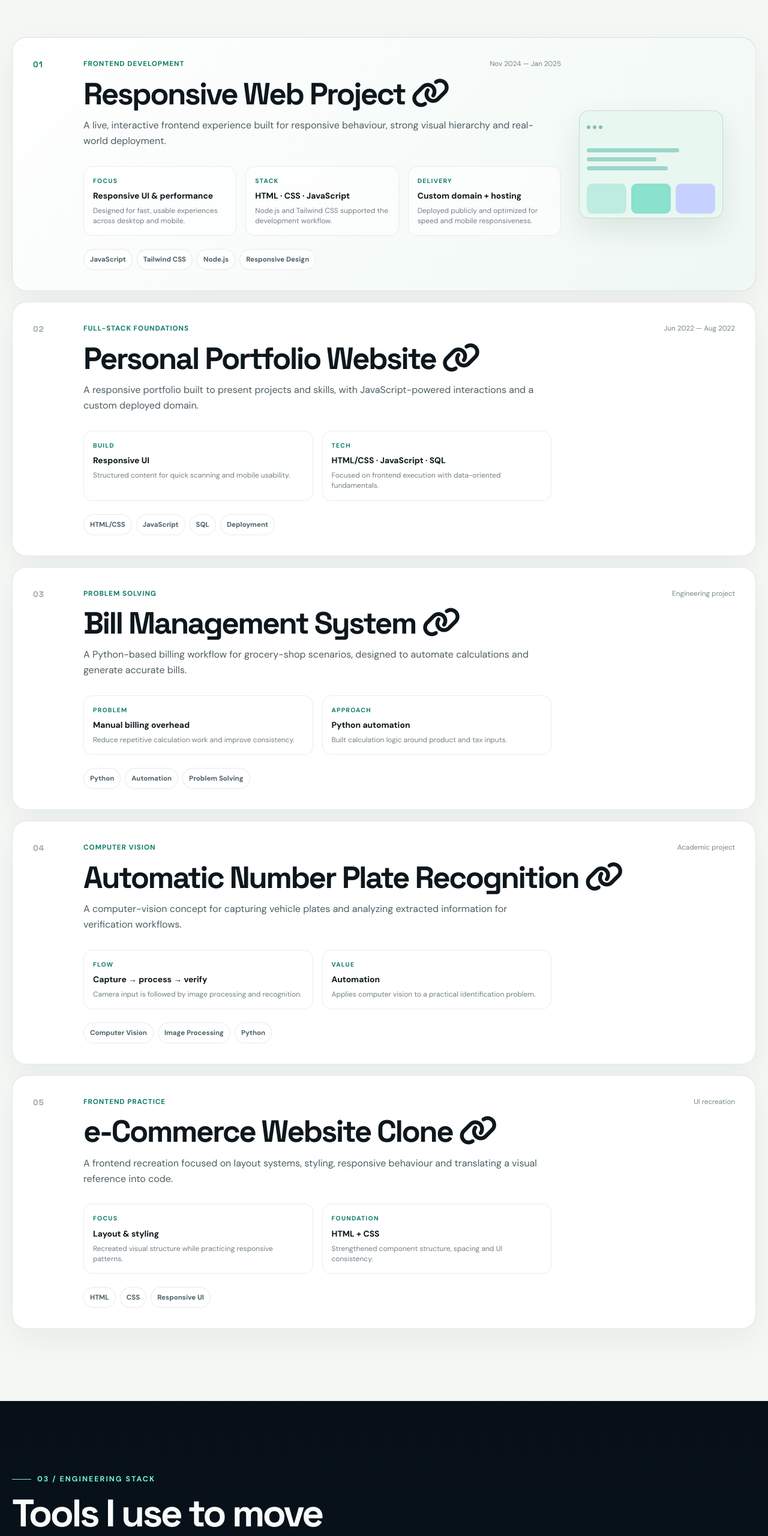
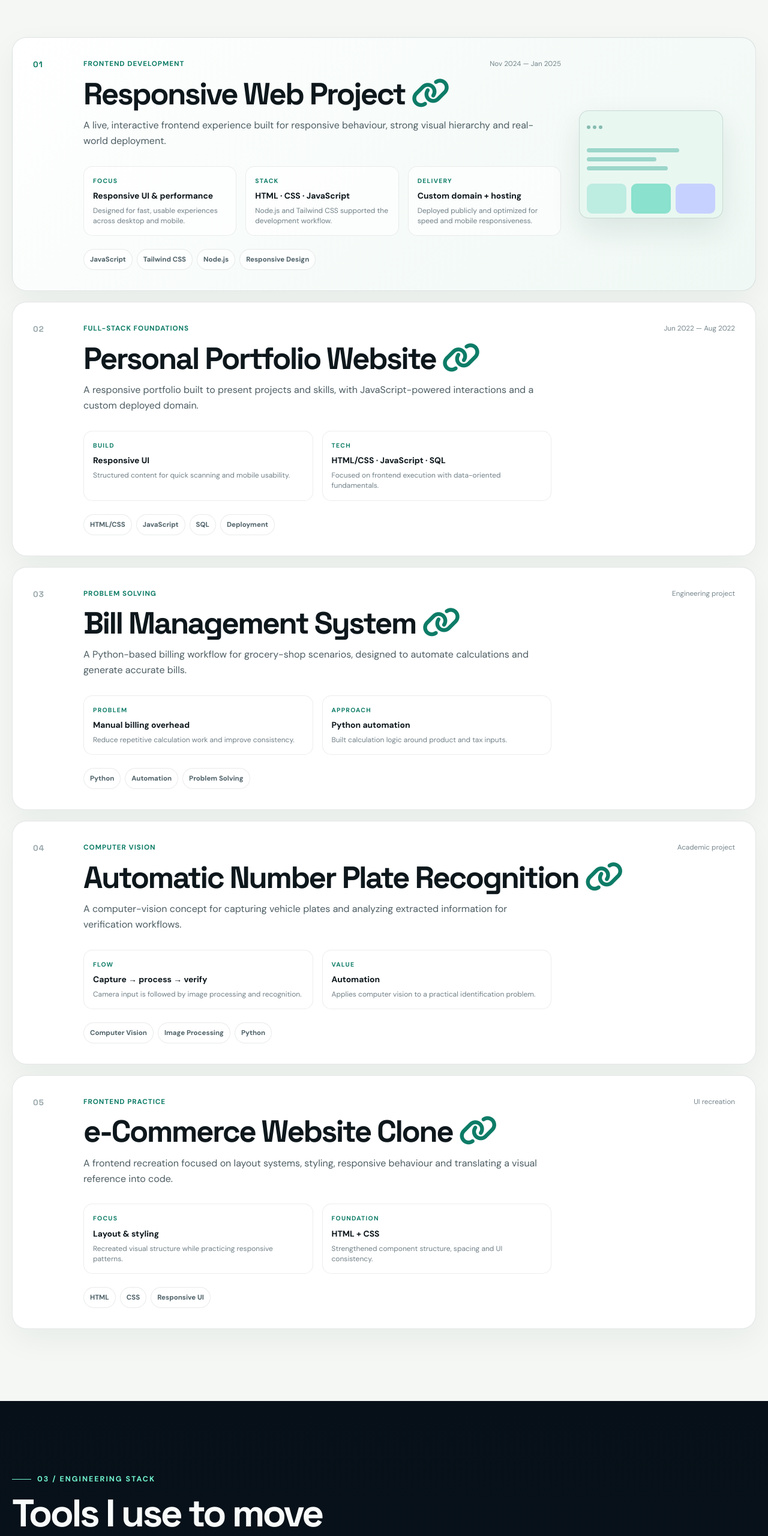
Before and after one commit to Deepsingh20/Deep_portfoilio, a plain HTML site: page index.html in a window 1280 px wide. Shown: the part 2340-4900 px from the top of the page at 60% size. Drawn offline with Linux system fonts and the light colour scheme.

Commit message:
index.html

```diff
--- a/index.html
+++ b/index.html
@@ -146,7 +146,7 @@
             <div class="container">
                 <div class="section-head split-head reveal">
                     <div>
-                        <p class="eyebrow">01 / EXPERIENCE</p>
+                        <p class="eyebrow ">01 / EXPERIENCE</p>
                         <h2>Production mindset,<br><span>not just project polish.</span></h2>
                     </div>
                     <p class="section-intro">I bring an operations-aware engineering mindset: reliability, troubleshooting, collaboration and shipping useful software.</p>
@@ -202,7 +202,7 @@
                         <div class="project-index">01</div>
                         <div class="project-content">
                             <div class="project-topline"><span class="project-type">FRONTEND DEVELOPMENT</span><span>Nov 2024 — Jan 2025</span></div>
-                            <h3>Responsive Web Project <a href="https://github.com/Deepsingh20/Myntra_clone_DeepSingh/tree/main"><i class="fa-solid fa-link"></i></h3></a></h3>
+                            <h3>Responsive Web Project <a href="https://github.com/Deepsingh20/Myntra_clone_DeepSingh/tree/main" style="color : #0d7c67"><i class="fa-solid fa-link"></i></a></h3>
 
                             <p class="project-lead">A live, interactive frontend experience built for responsive behaviour, strong visual hierarchy and real-world deployment.</p>
                             <div class="case-study-grid">
@@ -221,7 +221,7 @@
                         <div class="project-index">02</div>
                         <div class="project-content">
                             <div class="project-topline"><span class="project-type">FULL-STACK FOUNDATIONS</span><span>Jun 2022 — Aug 2022</span></div>
-                            <h3>Personal Portfolio Website <a href="https://deepsingh20.github.io/Deep_portfoilio/"><i class="fa-solid fa-link"></i></h3></a></h3>
+                            <h3>Personal Portfolio Website <a href="https://deepsingh20.github.io/Deep_portfoilio/" style="color : #0d7c67"><i class="fa-solid fa-link" ></i></a></h3>
                             <p class="project-lead">A responsive portfolio built to present projects and skills, with JavaScript-powered interactions and a custom deployed domain.</p>
                             <div class="case-study-grid compact">
                                 <div><span>BUILD</span><strong>Responsive UI</strong><p>Structured content for quick scanning and mobile usability.</p></div>
@@ -235,7 +235,7 @@
                         <div class="project-index">03</div>
                         <div class="project-content">
                             <div class="project-topline"><span class="project-type">PROBLEM SOLVING</span><span>Engineering project</span></div>
-                            <h3>Bill Management System <a href="https://github.com/Deepsingh20/Bill-Managment-system"><i class="fa-solid fa-link"></i></h3></a></h3>
+                            <h3>Bill Management System <a href="https://github.com/Deepsingh20/Bill-Managment-system" style="color : #0d7c67"><i class="fa-solid fa-link"></i></h3></a></h3>
                             <p class="project-lead">A Python-based billing workflow for grocery-shop scenarios, designed to automate calculations and generate accurate bills.</p>
                             <div class="case-study-grid compact">
                                 <div><span>PROBLEM</span><strong>Manual billing overhead</strong><p>Reduce repetitive calculation work and improve consistency.</p></div>
@@ -249,7 +249,7 @@
                         <div class="project-index">04</div>
                         <div class="project-content">
                             <div class="project-topline"><span class="project-type">COMPUTER VISION</span><span>Academic project</span></div>
-                            <h3>Automatic Number Plate Recognition <a href="https://github.com/Deepsingh20/Automatic-Number-Plate-Recognition/blob/main/registration__number_dection_final.py"><i class="fa-solid fa-link"></i></a></h3>
+                            <h3>Automatic Number Plate Recognition <a href="https://github.com/Deepsingh20/Automatic-Number-Plate-Recognition/blob/main/registration__number_dection_final.py" style="color : #0d7c67"><i class="fa-solid fa-link"></i></a></h3>
                             <p class="project-lead">A computer-vision concept for capturing vehicle plates and analyzing extracted information for verification workflows.</p>
                             <div class="case-study-grid compact">
                                 <div><span>FLOW</span><strong>Capture → process → verify</strong><p>Camera input is followed by image processing and recognition.</p></div>
@@ -263,7 +263,7 @@
                         <div class="project-index">05</div>
                         <div class="project-content">
                             <div class="project-topline"><span class="project-type">FRONTEND PRACTICE</span><span>UI recreation</span></div>
-                            <h3>e-Commerce Website Clone <a href="https://github.com/Deepsingh20/Myntra_clone_DeepSingh"><i class="fa-solid fa-link"></i></a></h3>
+                            <h3>e-Commerce Website Clone <a href="https://github.com/Deepsingh20/Myntra_clone_DeepSingh" style="color : #0d7c67"><i class="fa-solid fa-link"></i></a></h3>
                             <p class="project-lead">A frontend recreation focused on layout systems, styling, responsive behaviour and translating a visual reference into code.</p>
                             <div class="case-study-grid compact">
                                 <div><span>FOCUS</span><strong>Layout & styling</strong><p>Recreated visual structure while practicing responsive patterns.</p></div>
@@ -296,11 +296,11 @@
                     </div>
                     <div class="skill-group reveal">
                         <div class="skill-group-head"><span>03</span><h3>Systems & Data</h3><i class="fa-solid fa-database"></i></div>
-                        <div class="pill-cloud"><span>Linux</span><span>Windows Server 2022</span><span>Networking</span><span>MySQL</span><span>SQL</span><span>ServiceNow</span></div>
+                        <div class="pill-cloud"><span>Linux</span><span>Windows Server 2022</span><span>Networking</span><span>MySQL</span><span>SQL</span><span>ServiceNow</span><span>GitHub</span></div>
                     </div>
                     <div class="skill-group reveal">
                         <div class="skill-group-head"><span>04</span><h3>Engineering Foundations</h3><i class="fa-solid fa-diagram-project"></i></div>
-                        <div class="pill-cloud"><span>Data Structures</span><span>Problem Solving</span><span>GitHub</span><span>Operating Systems</span><span>Communication</span><span>Teamwork</span></div>
+                        <div class="pill-cloud"><span>Operating Systems</span><span>Computer Networks</span><span>Computer Org and Architecture</span><span>Operating System</span><span>Digital Logic</span><span>Data Structure & Algorithms</span><span>Teamwork</span><span>Problem Solving</span><span>Communication</span></div>
                     </div>
                 </div>
 
```
